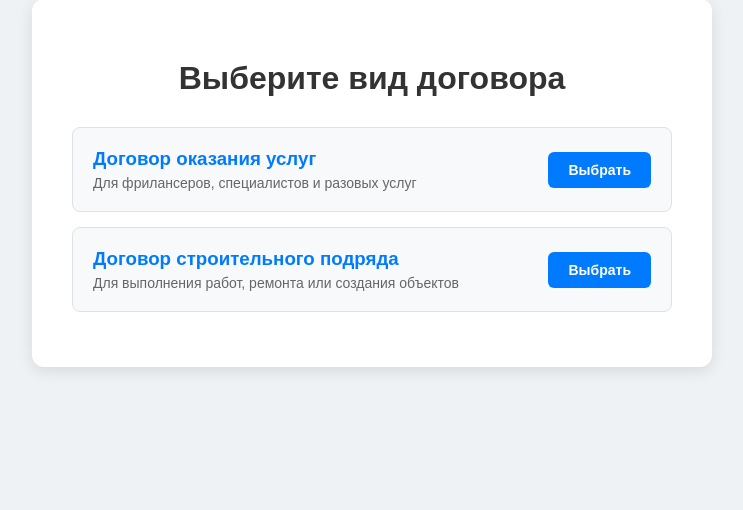
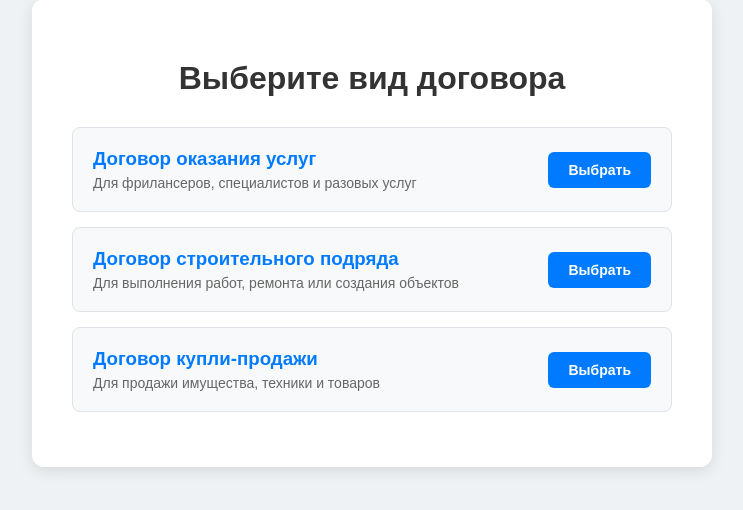
Before and after one commit to Ilyusha5562/contract-generator, a FastAPI app: page / in a window 1280 px wide. Shown: the part 41-551 px from the top of the page, without its empty margins (268-1011 px from the left). Run offline with FastAPI, Linux system fonts and the light colour scheme.

Commit message:
Update index.html

```diff
--- a/templates/index.html
+++ b/templates/index.html
@@ -34,6 +34,14 @@
             </div>
             <a href="/form/construction" class="btn">Выбрать</a>
         </div>
+
+        <div class="card">
+            <div>
+                <h3>Договор купли-продажи</h3>
+                <p>Для продажи имущества, техники и товаров</p>
+            </div>
+            <a href="/form/sale" class="btn">Выбрать</a>
+        </div>
     </div>
 </body>
 </html>
```
